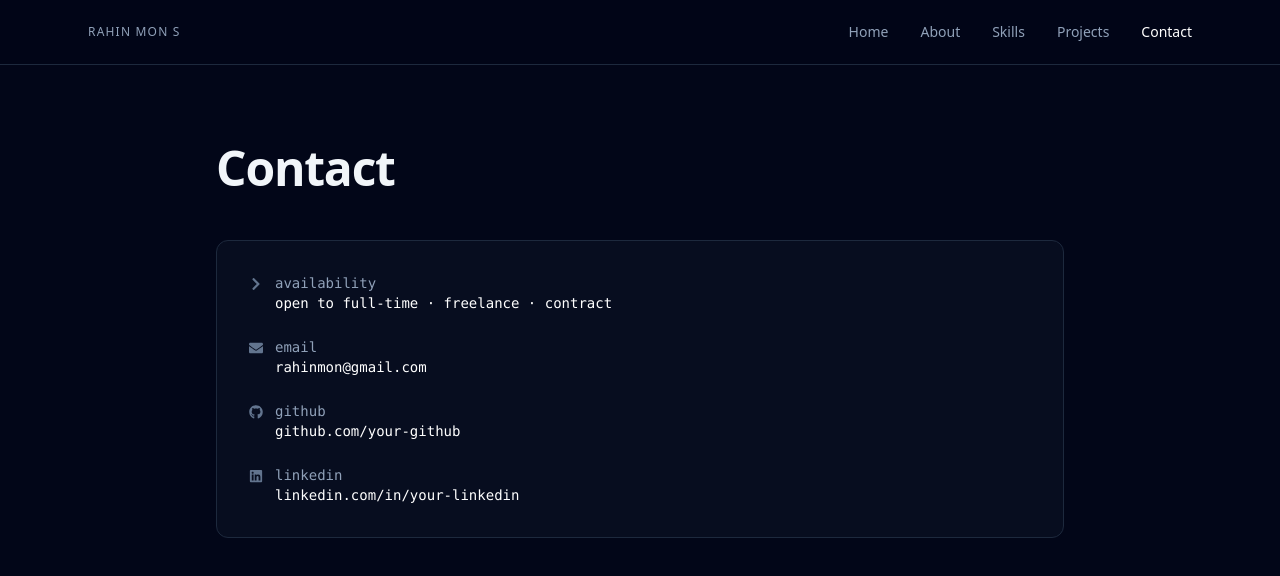
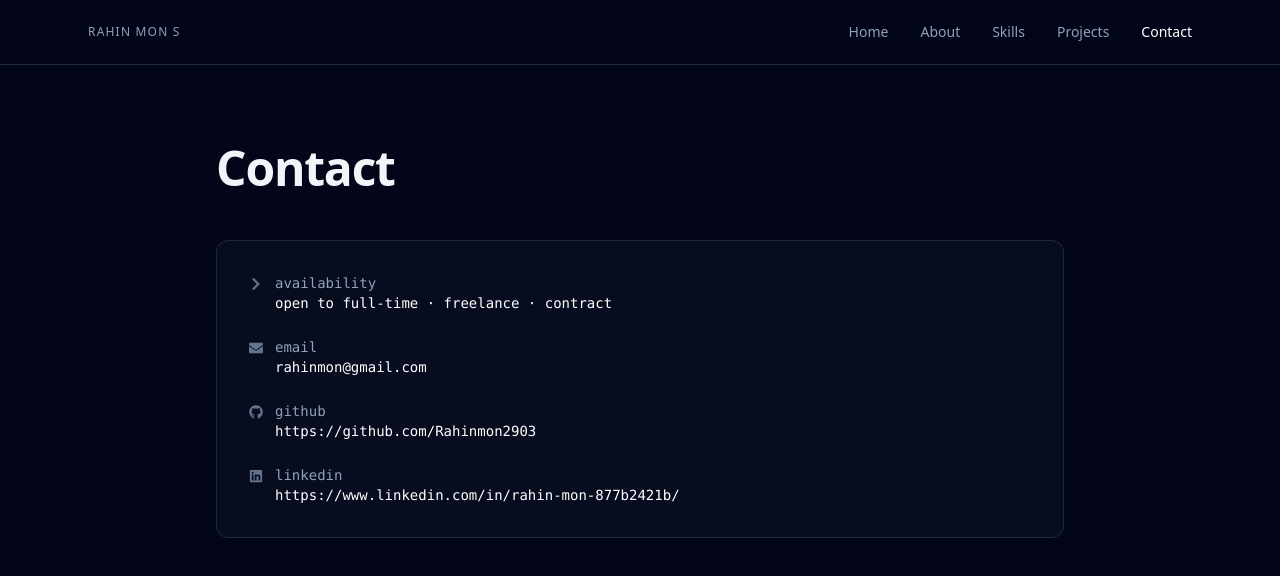
Before and after one commit to Rahinmon2903/Portfolio-latest, a React (Vite) app: page /contact in a window 1280 px wide. Shown: the top 576 px of the page. Built offline with nearby package versions, Linux system fonts and the light colour scheme.

Commit message:
live link and github,linkedin link added

```diff
--- a/src/pages/About.jsx
+++ b/src/pages/About.jsx
@@ -46,7 +46,7 @@ export default function About() {
               <div>
                 <p className="text-slate-500">Email</p>
                 <p className="text-white break-all">
-                  rahinmon@gmail.com
+                  rahin903@gmail.com
                 </p>
               </div>
 
@@ -54,7 +54,7 @@ export default function About() {
                 <p className="text-slate-500 mb-3">Profiles</p>
                 <div className="flex flex-wrap gap-3">
                   <a
-                    href="https://github.com/your-github"
+                    href="https://github.com/Rahinmon2903"
                     target="_blank"
                     rel="noreferrer"
                     className="flex items-center gap-2 px-4 py-2
@@ -67,7 +67,7 @@ export default function About() {
                   </a>
 
                   <a
-                    href="https://linkedin.com/in/your-linkedin"
+                    href="https://www.linkedin.com/in/rahin-mon-877b2421b/"
                     target="_blank"
                     rel="noreferrer"
                     className="flex items-center gap-2 px-4 py-2
--- a/src/pages/Contact.jsx
+++ b/src/pages/Contact.jsx
@@ -44,12 +44,12 @@ export default function Contact() {
             <div>
               <p className="text-slate-400">github</p>
               <a
-                href="https://github.com/your-github"
+                href="https://github.com/Rahinmon2903"
                 target="_blank"
                 rel="noreferrer"
                 className="text-white hover:underline"
               >
-                github.com/your-github
+               https://github.com/Rahinmon2903
               </a>
             </div>
           </div>
@@ -60,12 +60,12 @@ export default function Contact() {
             <div>
               <p className="text-slate-400">linkedin</p>
               <a
-                href="https://linkedin.com/in/your-linkedin"
+                href="https://www.linkedin.com/in/rahin-mon-877b2421b/"
                 target="_blank"
                 rel="noreferrer"
                 className="text-white hover:underline"
               >
-                linkedin.com/in/your-linkedin
+                https://www.linkedin.com/in/rahin-mon-877b2421b/
               </a>
             </div>
           </div>
--- a/src/pages/Home.jsx
+++ b/src/pages/Home.jsx
@@ -36,7 +36,7 @@ export default function Home() {
               </a>
 
               <a
-                href="https://github.com/your-github"
+                href="https://github.com/Rahinmon2903"
                 target="_blank"
                 rel="noreferrer"
                 className="text-slate-400 hover:text-white transition"
@@ -45,7 +45,7 @@ export default function Home() {
               </a>
 
               <a
-                href="https://linkedin.com/in/your-linkedin"
+                href="https://www.linkedin.com/in/rahin-mon-877b2421b/"
                 target="_blank"
                 rel="noreferrer"
                 className="text-slate-400 hover:text-white transition"
--- a/src/pages/Projects.jsx
+++ b/src/pages/Projects.jsx
@@ -14,9 +14,9 @@ const projects = [
       "A full-stack AI-driven platform that analyzes resumes against job descriptions, performs skill-gap detection, generates match scores, and provides actionable insights. Designed with secure authentication, scalable APIs, and modular backend logic.",
     tech:
       "React, Tailwind CSS, Node.js, Express, MongoDB, JWT Authentication, LLM Integration, REST APIs",
-    live: "#",
-    frontend: "#",
-    backend: "#"
+    live: "https://ai-job-intel-frontend.vercel.app/",
+    frontend: "https://github.com/Rahinmon2903/ai-job-intel-frontend",
+    backend: "https://github.com/Rahinmon2903/AI-Job-Application-BackEnd"
   },
   {
     title: "RBAC Management Dashboard",
@@ -26,9 +26,9 @@ const projects = [
       "An enterprise-style role-based access control system supporting multi-role dashboards, protected routes, approval workflows, and permission-driven feature access with a strong emphasis on authorization logic.",
     tech:
       "React, Tailwind CSS, Node.js, Express, MongoDB, JWT, Role-Based Access Control, Middleware",
-    live: "#",
-    frontend: "#",
-    backend: "#"
+    live: "https://saas-role-front-b3o9y2fsp-rahin-mon-ss-projects.vercel.app/",
+    frontend: "https://github.com/Rahinmon2903/saas-role-front-end",
+    backend: "https://github.com/Rahinmon2903/saas-role-backend"
   },
   {
     title: "MERN E-Commerce Platform",
@@ -38,9 +38,9 @@ const projects = [
       "A production-ready e-commerce application featuring secure authentication, product and category management, cart workflows, order tracking, and admin-level controls built on scalable backend APIs.",
     tech:
       "React, Node.js, Express, MongoDB, JWT Authentication, REST APIs, MVC Architecture",
-    live: "#",
-    frontend: "#",
-    backend: "#"
+    live: "https://ecommerce-front-end-rtyf.vercel.app/",
+    frontend: "https://github.com/Rahinmon2903/ecommerce_frontEnd",
+    backend: "https://github.com/Rahinmon2903/ecommerce-backEnd"
   },
   {
     title: "CineVerse (Frontend)",
@@ -50,7 +50,7 @@ const projects = [
       "A modern movie discovery and review application with real-time search, dynamic filtering, detailed movie pages, and persistent user ratings focused on responsive UI and smooth interactions.",
     tech:
       "React, Tailwind CSS, Axios, React Router, OMDb API, LocalStorage",
-    live: "#",
+    live: "https://moviereview-project.vercel.app/",
     frontend: "https://github.com/Rahinmon2903/Moviereview-project"
   },
   {
@@ -61,7 +61,7 @@ const projects = [
       "A clean invoice management system allowing users to create, edit, view, and export invoices as PDFs with automatic calculations and browser-based persistent storage.",
     tech:
       "React, Vite, Tailwind CSS, html2pdf.js, LocalStorage, Component-Based Architecture",
-    live: "#",
+    live: "https://invoice-builder-project.vercel.app/",
     frontend: "https://github.com/Rahinmon2903/invoice-builder-project"
   }
 ];
```
